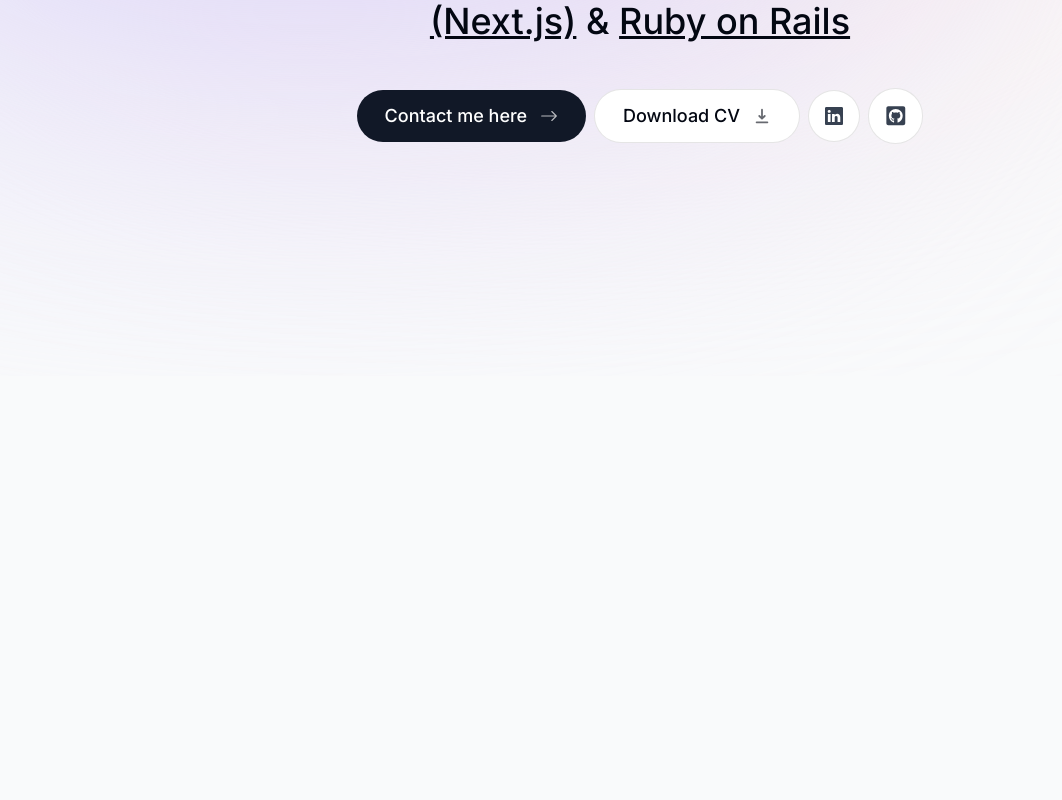
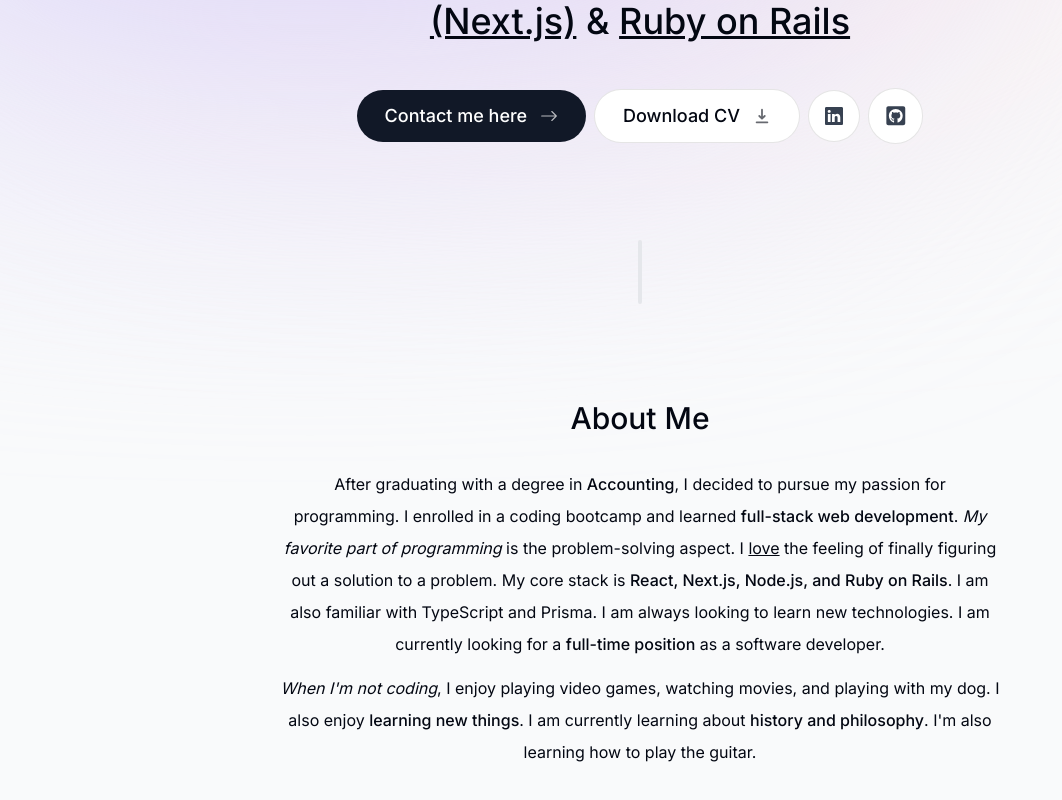
Before and after one commit to jorgegoco/next-portfolio, a Next.js app: page / in a window 1280 px wide. Shown: the part 424-1224 px from the top of the page, without its empty margins (0-1062 px from the left). Before the commit the page ends 800 px from the top, so only its background shows below. Built offline with nearby package versions, Linux system fonts and the light colour scheme.

Commit message:
Add the about me section

```diff
--- a/app/page.tsx
+++ b/app/page.tsx
@@ -1,9 +1,13 @@
-import Intro from "@/components/intro";
+import About from '@/components/about'
+import Intro from '@/components/intro'
+import SectionDivider from '@/components/section-divider'
 
 export default function Home() {
   return (
     <main className="flex flex-col items-center px-4">
       <Intro />
+      <SectionDivider />
+      <About />
     </main>
   )
 }
--- /dev/null
+++ b/components/about.tsx
@@ -0,0 +1,46 @@
+'use client'
+
+import React from 'react'
+import SectionHeading from './section-heading'
+import { motion } from 'framer-motion'
+
+export default function About() {
+
+  return (
+    <motion.section
+      className="mb-28 max-w-[45rem] text-center leading-8 sm:mb-40 scroll-mt-28"
+      initial={{ opacity: 0, y: 100 }}
+      animate={{ opacity: 1, y: 0 }}
+      transition={{ delay: 0.175 }}
+      id="about"
+    >
+      <SectionHeading>About me</SectionHeading>
+      <p className="mb-3">
+        After graduating with a degree in{" "}
+        <span className="font-medium">Accounting</span>, I decided to pursue my
+        passion for programming. I enrolled in a coding bootcamp and learned{" "}
+        <span className="font-medium">full-stack web development</span>.{" "}
+        <span className="italic">My favorite part of programming</span> is the
+        problem-solving aspect. I <span className="underline">love</span> the
+        feeling of finally figuring out a solution to a problem. My core stack
+        is{" "}
+        <span className="font-medium">
+          React, Next.js, Node.js, and Ruby on Rails
+        </span>
+        . I am also familiar with TypeScript and Prisma. I am always looking to
+        learn new technologies. I am currently looking for a&nbsp;
+        <span className="font-medium">full-time position</span> as a software
+        developer.
+      </p>
+
+      <p>
+        <span className="italic">When I&apos;m not coding</span>, I enjoy playing
+        video games, watching movies, and playing with my dog. I also enjoy&nbsp;
+        <span className="font-medium">learning new things</span>. I am currently
+        learning about&nbsp;
+        <span className="font-medium">history and philosophy</span>. I&apos;m also
+        learning how to play the guitar.
+      </p>
+    </motion.section>
+  );
+}
--- a/components/intro.tsx
+++ b/components/intro.tsx
@@ -56,7 +56,7 @@
       >
         <span className="font-bold">Hello, I&apos;m Jorge.</span> I&apos;m a&nbsp;
         <span className="font-bold">Full-stack developer</span> with&nbsp;
-        <span className="font-bold">2 years</span> of experience. I enjoy building&nbsp;
+        <span className="font-bold">3 years</span> of experience. I enjoy building&nbsp;
         <span className="italic">sites &amp; apps</span>. My focus is&nbsp;
         <span className="underline">React (Next.js)</span> &&nbsp;
         <span className="underline">Ruby on Rails</span>
--- /dev/null
+++ b/components/section-divider.tsx
@@ -0,0 +1,15 @@
+'use client'
+
+import React from 'react'
+import { motion } from 'framer-motion'
+
+export default function SectionDivider() {
+  return (
+    <motion.div
+      className="bg-gray-200 my-24 h-16 w-1 rounded-full hidden sm:block dark:bg-opacity-20"
+      initial={{ opacity: 0, y: 100 }}
+      animate={{ opacity: 1, y: 0 }}
+      transition={{ delay: 0.125 }}
+    ></motion.div>
+  )
+}
--- /dev/null
+++ b/components/section-heading.tsx
@@ -0,0 +1,13 @@
+import React from 'react'
+
+type SectionHeadingProps = {
+  children: React.ReactNode;
+}
+
+export default function SectionHeading({ children }: SectionHeadingProps) {
+  return (
+    <h2 className="text-3xl font-medium capitalize mb-8 text-center">
+      {children}
+    </h2>
+  )
+}
```
